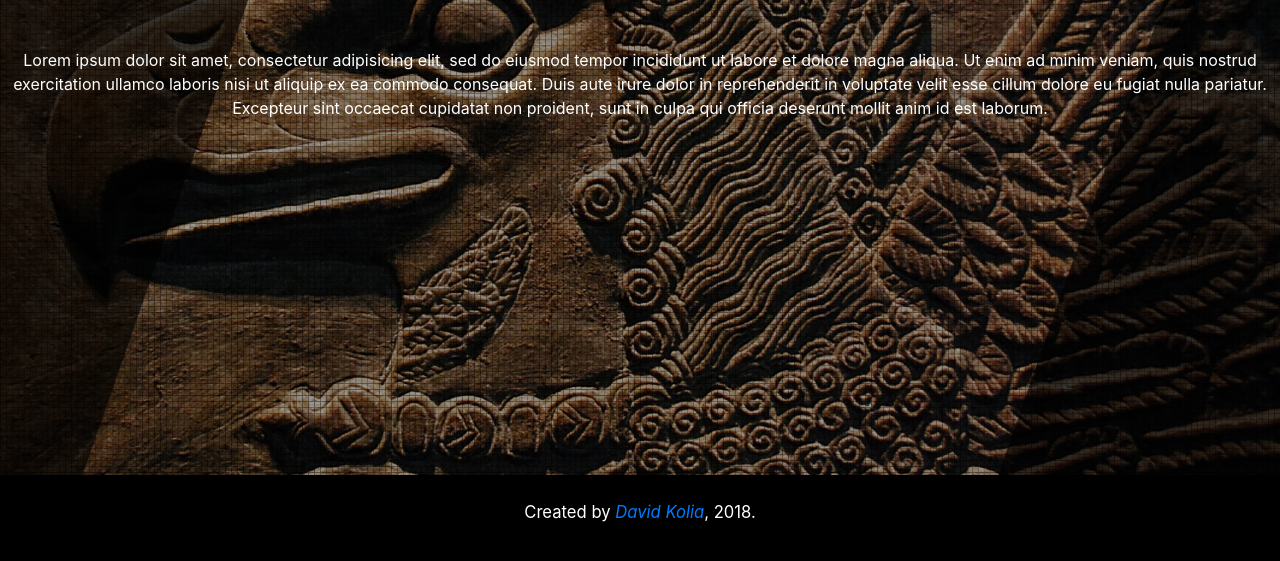
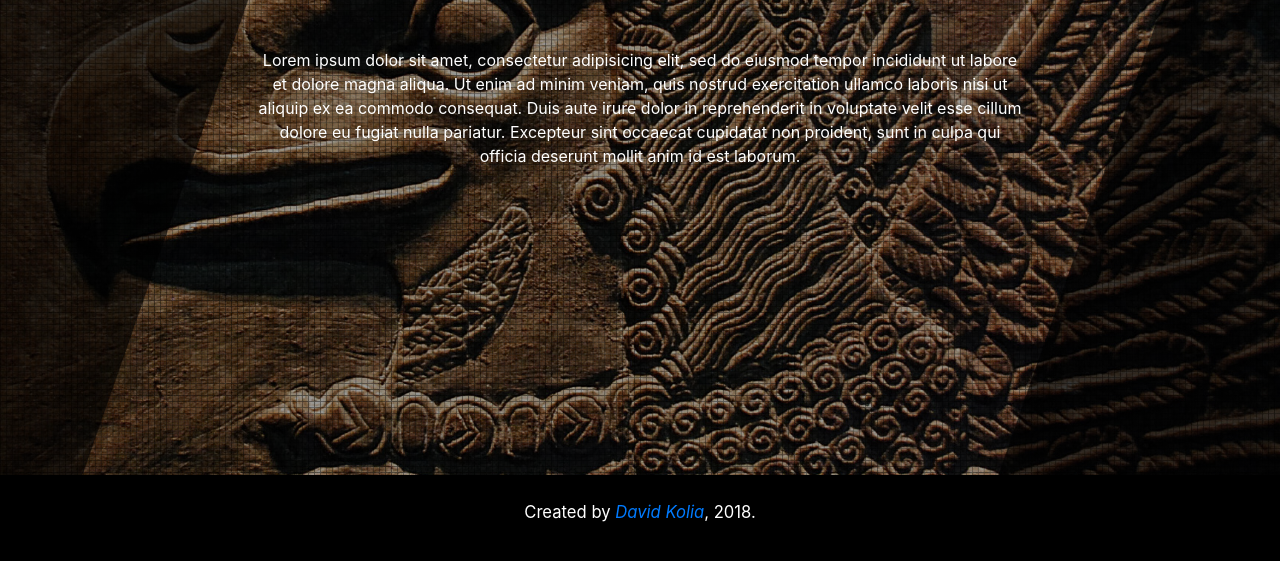
Before and after one commit to DKolia/TheseKingsGame, a plain HTML site: page index.html in a window 1280 px wide. Shown: the part 239-800 px from the top of the page. Drawn offline with nearby package versions, Linux system fonts and the light colour scheme.

```diff
--- a/css/styles.css
+++ b/css/styles.css
@@ -48,6 +48,12 @@ h1 {
   margin: 0;
 }
 
+.mainGame {
+  width: 60%;
+  min-width: 700px;
+  margin: auto;
+}
+
 /* This adds the bottom footer bar */
 footer {
   padding: 20px;
--- a/index.html
+++ b/index.html
@@ -35,7 +35,7 @@
 
 
 
-
+    <div class="mainGame">
 
 
         <p>Lorem ipsum dolor sit amet, consectetur adipisicing elit, sed do eiusmod tempor incididunt ut labore et dolore magna aliqua. Ut enim ad minim veniam, quis nostrud exercitation ullamco laboris nisi ut aliquip ex ea commodo consequat. Duis aute irure dolor in reprehenderit in voluptate velit esse cillum dolore eu fugiat nulla pariatur. Excepteur sint occaecat cupidatat non proident, sunt in culpa qui officia deserunt mollit anim id est laborum.</p>
@@ -48,7 +48,7 @@
     <!-- IMG of K3 -->
     <!-- Button for K3 -->
 
-
+    </div>
     <footer>
       <p class="footerText">Created by <i><a class="footerText" href="http:www.davidkolia.com">David Kolia</a></i>, 2018.</p>
     </footer>
```
Also changed, not shown: js/app.js (+109 -0 lines), 2 other files. Lines whose indentation alone changed are shown as unchanged.
